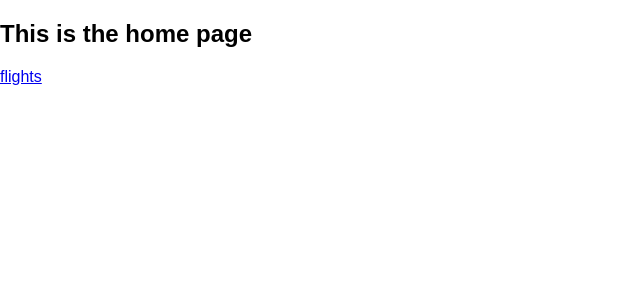
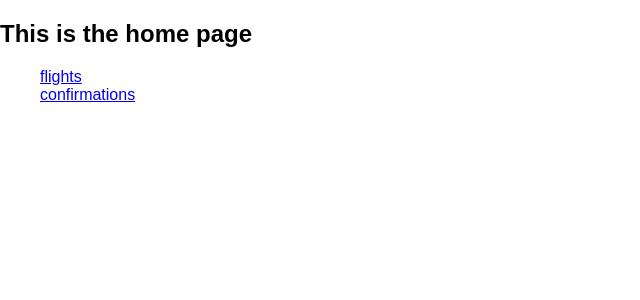
Before and after one commit to BingDarla/burning_react, a React (Create React App) app: page /#/ in a window 1280 px wide. Shown: the top 300 px of the page, without its empty margins (0-640 px from the left). Built offline with nearby package versions, Linux system fonts and the light colour scheme.

Commit message:
components

```diff
--- a/src/Routes.js
+++ b/src/Routes.js
@@ -2,6 +2,7 @@ import React from 'react';
 import {HashRouter as Router, Route } from 'react-router-dom';
 import Flights from './components/Flights';
 import Reservations from './components/Reservations';
+import Confirmations from './components/Confirmations';
 import Home from './components/Home';
 
 export const Routes = (
@@ -10,6 +11,7 @@ export const Routes = (
       <Route exact path="/" component={ Home } />
       <Route exact path="/flights" component={ Flights } />
       <Route exact path="/reservations" component={ Reservations } />
+      <Route exact path="/confirmations" component={ Confirmations } />
     </div>
   </Router>
 );
--- /dev/null
+++ b/src/components/Confirmations.js
@@ -0,0 +1,17 @@
+import React, {PureComponent as Component} from 'react'
+import axios from 'axios';
+import { Link } from 'react-router-dom'
+
+
+class Confirmations extends Component {
+
+  render () {
+    return (
+      <div>
+        <h2>Confiormation Page</h2>
+      </div>
+    )
+  }
+}
+
+export default Confirmations
--- a/src/components/Home.js
+++ b/src/components/Home.js
@@ -6,9 +6,11 @@ class Home extends Component {
     return (
       <div>
         <h2>This is the home page</h2>
-        <p>
-          <Link to="/flights">flights</Link>
-        </p>
+
+        <ul>
+          <li><Link to="/flights">flights</Link></li>
+          <li><Link to="/confirmations">confirmations</Link></li>
+        </ul>
       </div>
     );
   }
```
